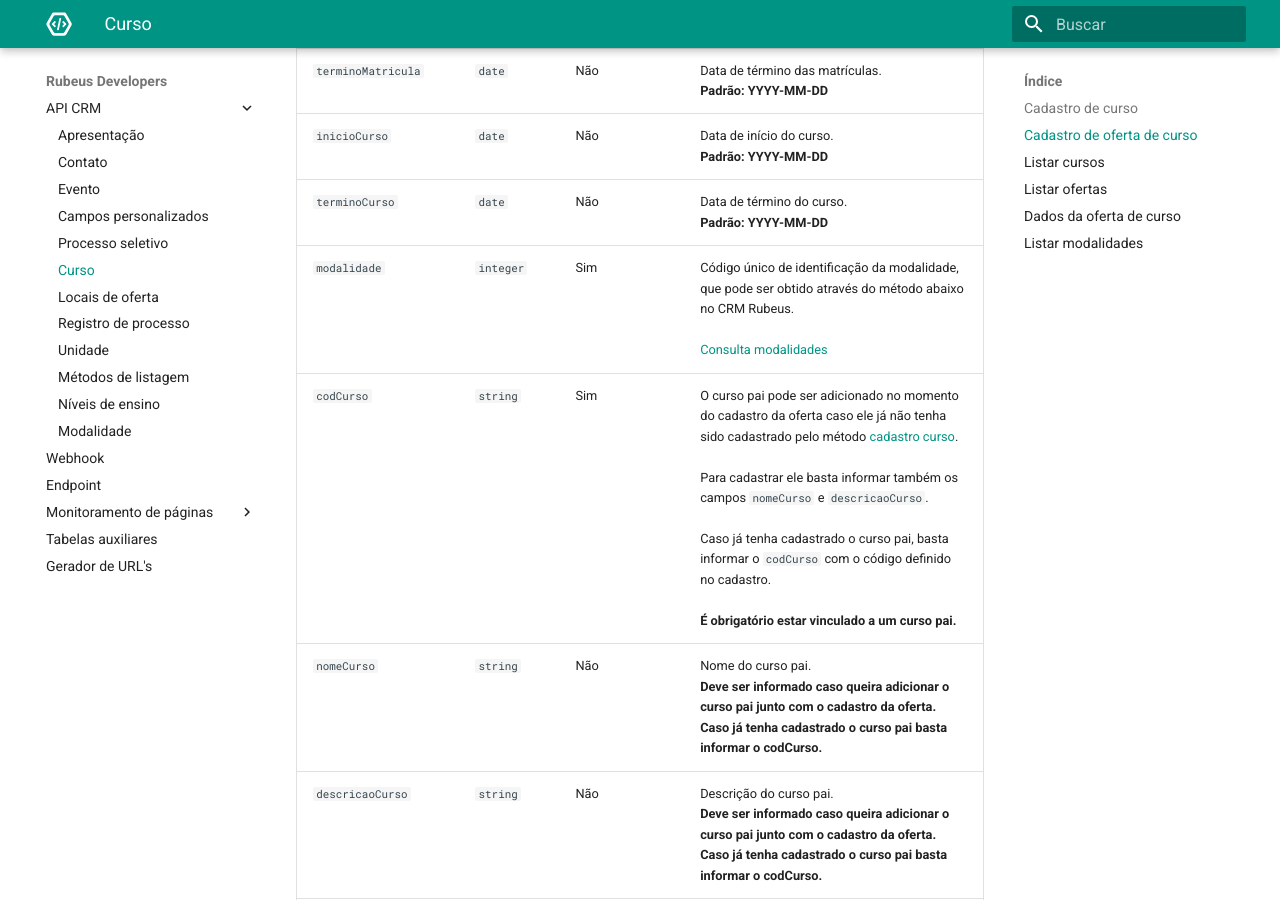
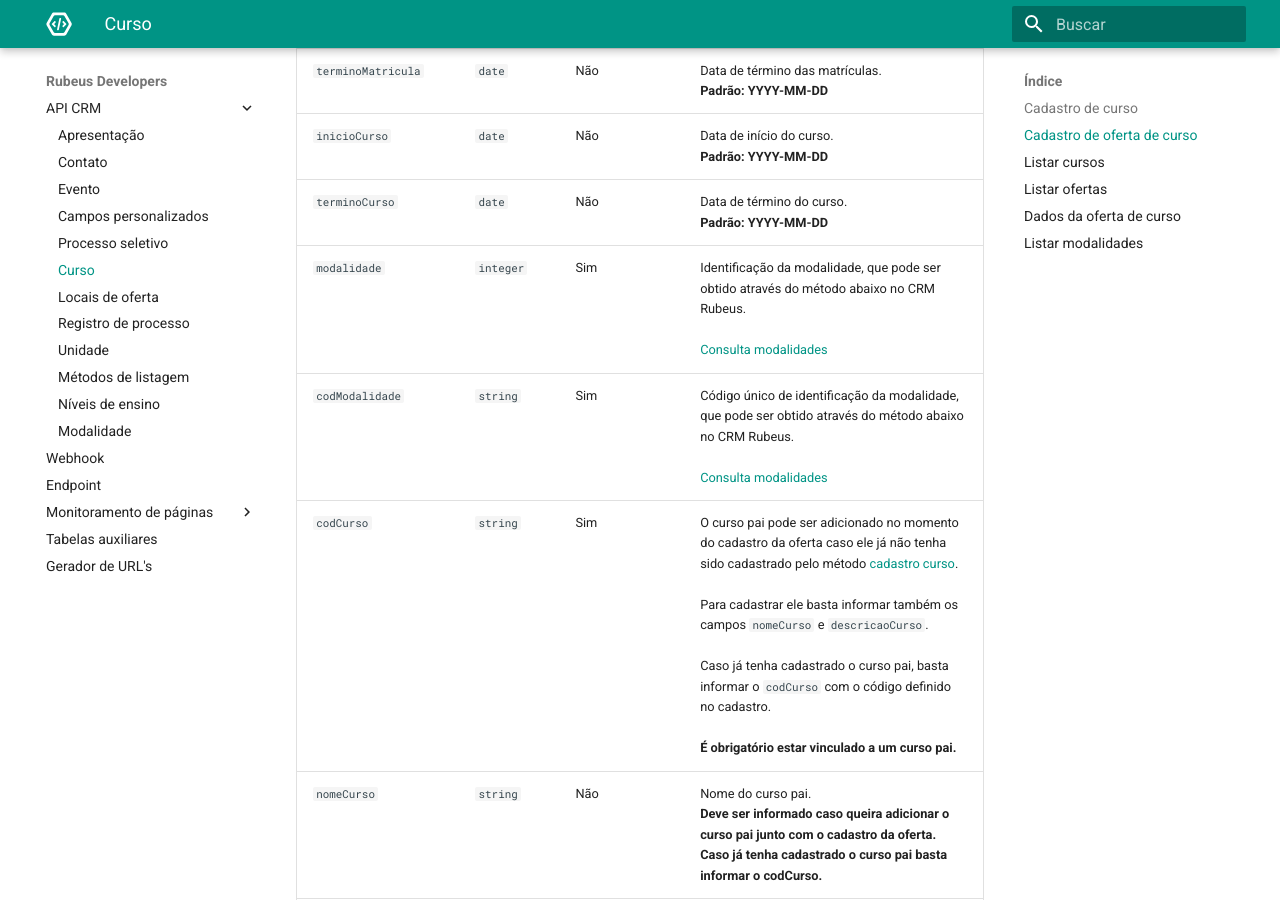
Before and after one commit to rubeus-tecnologia-e-inovacao/docs, an MkDocs documentation site: the page built from docs/api_crm/curso.md, in a window 1280 px wide and 900 px high, scrolled down 2201 px. Built offline with MkDocs 1.6.1 and Material for MkDocs 9.7.7, drawn with Linux system fonts in a browser that asks for light colours.

Commit message:
fix: corrige modalidade

```diff
--- a/docs/api_crm/curso.md
+++ b/docs/api_crm/curso.md
@@ -50,7 +50,8 @@ Após realizar o cadastro do curso, você pode cadastrar suas ofertas. É a ofer
 | `terminoMatricula` | `date` | Não | Data de término das matrículas.<br>**Padrão: YYYY-MM-DD** |
 | `inicioCurso` | `date` | Não | Data de início do curso.<br>**Padrão: YYYY-MM-DD** |
 | `terminoCurso` | `date` | Não | Data de término do curso.<br>**Padrão: YYYY-MM-DD** |
-| `modalidade` | `integer` | Sim | Código único de identificação da modalidade, que pode ser obtido através do método abaixo no CRM Rubeus.<br><br>[Consulta modalidades](#listar-modalidades) |
+| `modalidade` | `integer` | Sim | Identificação da modalidade, que pode ser obtido através do método abaixo no CRM Rubeus.<br><br>[Consulta modalidades](#listar-modalidades) |
+| `codModalidade` | `string` | Sim | Código único de identificação da modalidade, que pode ser obtido através do método abaixo no CRM Rubeus.<br><br>[Consulta modalidades](#listar-modalidades) |
 | `codCurso` | `string` | Sim | O curso pai pode ser adicionado no momento do cadastro da oferta caso ele já não tenha sido cadastrado pelo método [cadastro curso](/api_crm/curso/#cadastro-de-curso).<br><br>Para cadastrar ele basta informar também os campos `nomeCurso` e `descricaoCurso`.<br><br>Caso já tenha cadastrado o curso pai, basta informar o `codCurso` com o código definido no cadastro.<br><br>**É obrigatório estar vinculado a um curso pai.** |
 | `nomeCurso` | `string` | Não | Nome do curso pai.<br>**Deve ser informado caso queira adicionar o curso pai junto com o cadastro da oferta. Caso já tenha cadastrado o curso pai basta informar o codCurso.** |
 | `descricaoCurso` | `string` | Não | Descrição do curso pai.<br>**Deve ser informado caso queira adicionar o curso pai junto com o cadastro da oferta. Caso já tenha cadastrado o curso pai basta informar o codCurso.** |
```
Also changed, not shown: other parts of docs/api_crm/curso.md (+1 -1 lines).
